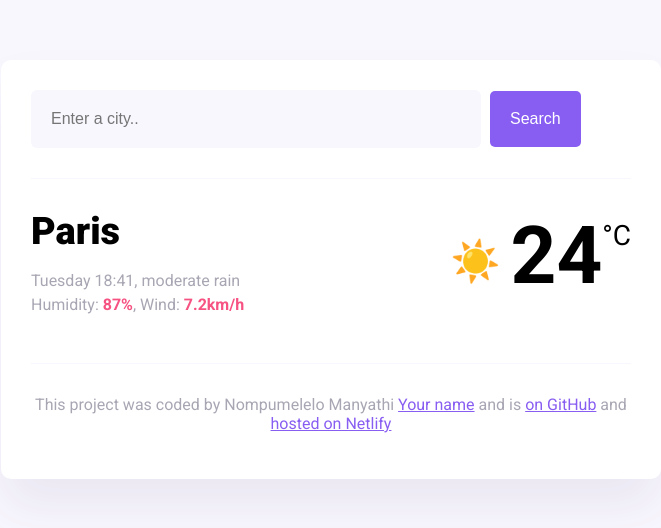
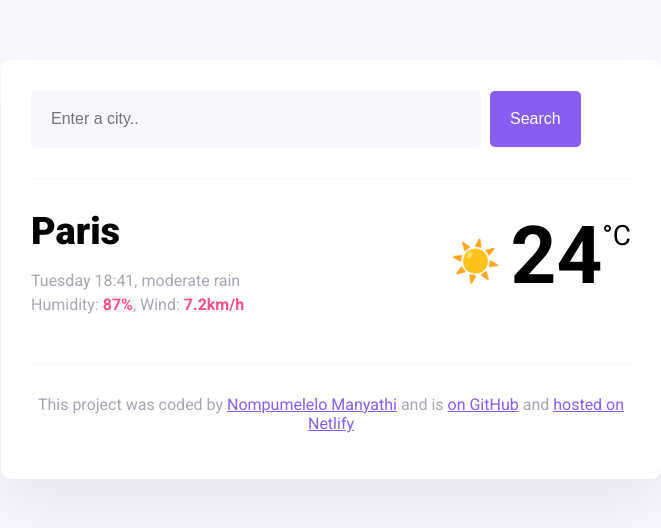
Before and after one commit to Nompumelelo3/My-weather-app, a website built with Parcel: page index.html in a window 1280 px wide. Shown: the whole page, without its empty margins (309-970 px from the left). Built offline with nearby package versions, Linux system fonts and the light colour scheme.

Commit message:
Added my identity and links in the footer

```diff
--- a/index.html
+++ b/index.html
@@ -46,8 +46,8 @@
       </main>
       <footer>
         <p>
-          This project was coded by Nompumelelo Manyathi
-          <a href="https://github.com/Nompumelelo3" target="_blank">Your name</a> and is
+          This project was coded by
+          <a href="https://github.com/Nompumelelo3" target="_blank">Nompumelelo Manyathi</a> and is
           <a href="https://github.com/Nompumelelo3/My-weather-app" target="_blank"> on GitHub</a> and
           <a href="https://app.netlify.com/sites/my-shecodes-weather-exercise/configuration/general" target="_blank">hosted on Netlify</a>
         </p>
```
